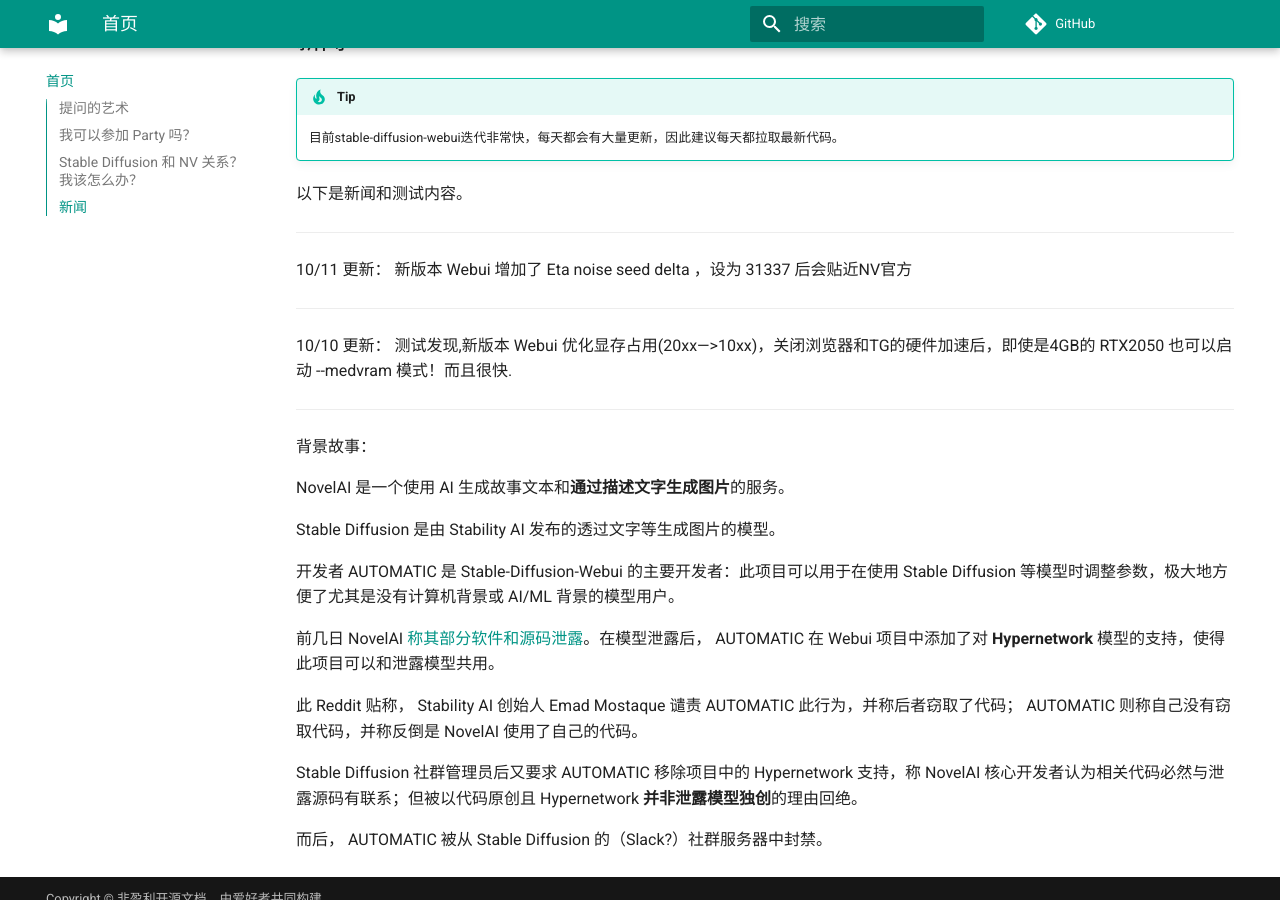
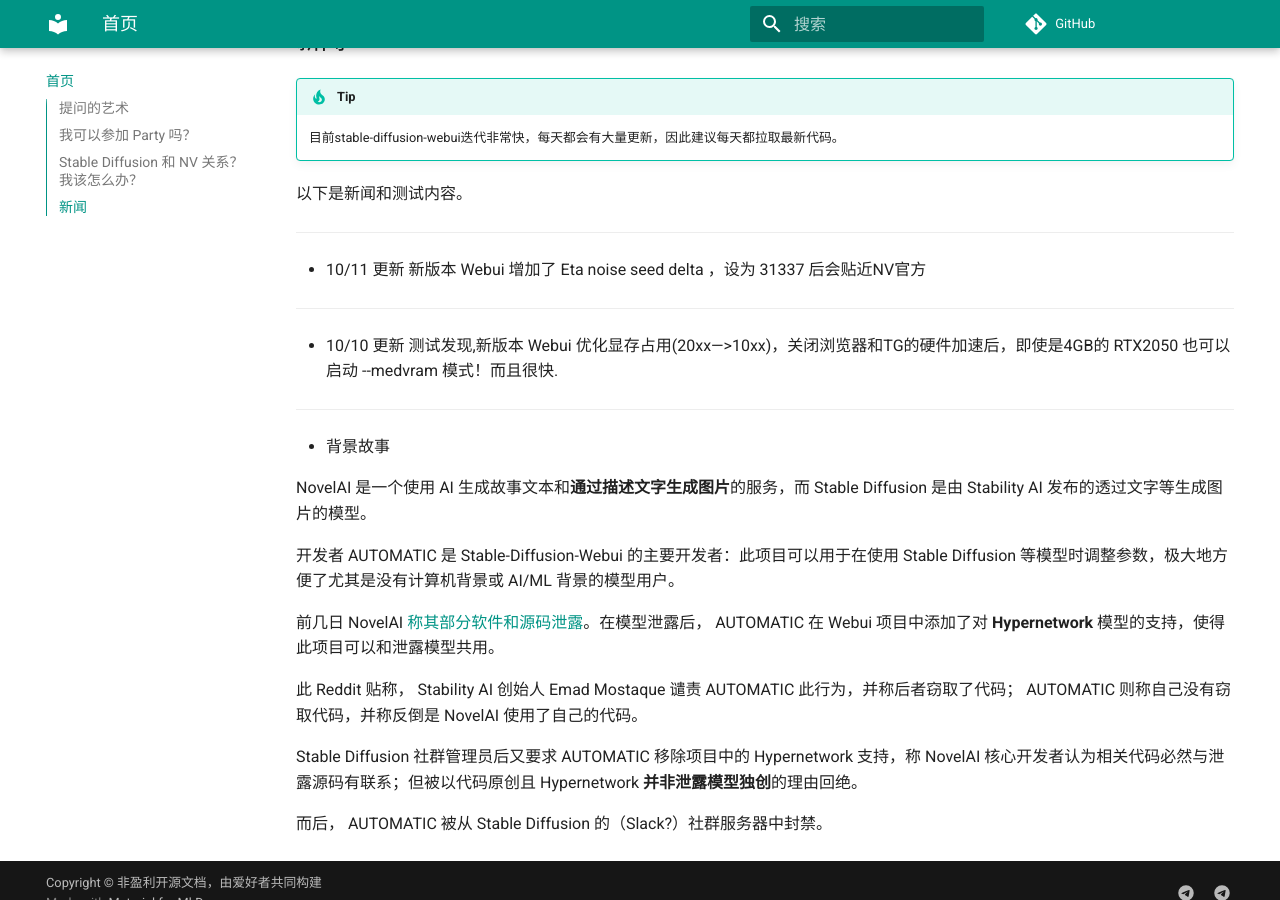
Before and after one commit to sudoskys/StableDiffusionBook, an MkDocs documentation site: the page built from docs/index.md, in a window 1280 px wide and 900 px high, scrolled down 1552 px. Built offline with MkDocs 1.6.1 and Material for MkDocs 9.7.7, drawn with Linux system fonts in a browser that asks for light colours; comment, search, counter and statistics services are not loaded.

Commit message:
Update index.md

```diff
--- a/docs/index.md
+++ b/docs/index.md
@@ -74,26 +74,23 @@
 
 -------
 
-10/11 更新：
+- 10/11 更新
 新版本 Webui 增加了 Eta noise seed delta ，设为 31337 后会贴近NV官方
 
 -------
 
-10/10 更新：
+- 10/10 更新
 测试发现,新版本 Webui 优化显存占用(20xx—>10xx)，关闭浏览器和TG的硬件加速后，即使是4GB的  RTX2050 也可以启动 --medvram 模式！而且很快.
 
 
 --------
 
 
-背景故事：
+- 背景故事
 
-NovelAI 是一个使用 AI 生成故事文本和**通过描述文字生成图片**的服务。
-
-Stable Diffusion 是由 Stability AI 发布的透过文字等生成图片的模型。
+NovelAI 是一个使用 AI 生成故事文本和**通过描述文字生成图片**的服务，而 Stable Diffusion 是由 Stability AI 发布的透过文字等生成图片的模型。
 
 开发者 AUTOMATIC 是 Stable-Diffusion-Webui 的主要开发者：此项目可以用于在使用 Stable Diffusion 等模型时调整参数，极大地方便了尤其是没有计算机背景或 AI/ML 背景的模型用户。
-
 
 前几日 NovelAI [称其部分软件和源码泄露](https://old.reddit.com/r/NovelAi/comments/xydjc6/)。在模型泄露后， AUTOMATIC 在 Webui 项目中添加了对 **Hypernetwork** 模型的支持，使得此项目可以和泄露模型共用。
 
```
